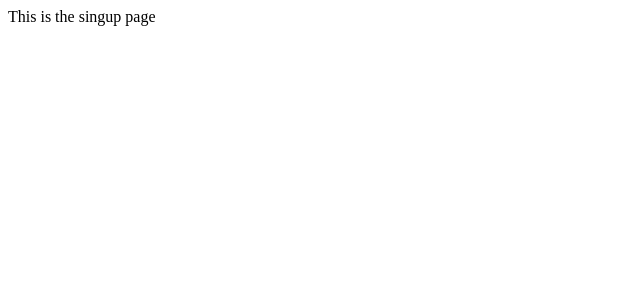
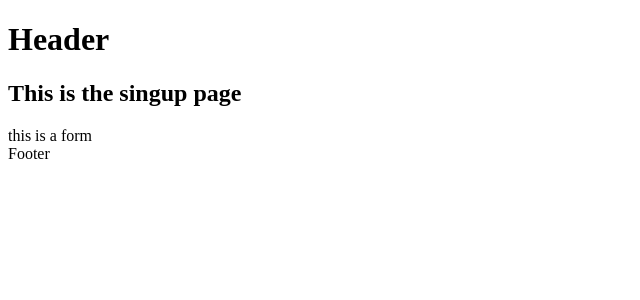
Before and after one commit to taylorhmorris/reading-log-front, a React (Vite) app: page /signup in a window 1280 px wide. Shown: the top 300 px of the page, without its empty margins (0-640 px from the left). Built offline with nearby package versions, Linux system fonts and the light colour scheme.

Commit message:
feat: create UserForm component, add header/main/footer tags to App

```diff
--- a/src/App.tsx
+++ b/src/App.tsx
@@ -8,12 +8,20 @@ function App() {
   return (
     <>
       <Router>
+        <div>
+          <header>
+            <h1>Header</h1>
+          </header>
+          <main>
             <Routes>
               <Route path="/" element={<Home />} />
               <Route path="/login" element={<Login />} />
               <Route path="/signup" element={<Signup />} />
               <Route path="/*" element={<NoMatch />} />
             </Routes>
+          </main>
+          <footer>Footer</footer>
+        </div>
       </Router>
     </>
   );
--- /dev/null
+++ b/src/components/UserForm.tsx
@@ -0,0 +1,7 @@
+export function UserForm() {
+  return (
+    <div>
+      <form>this is a form</form>
+    </div>
+  );
+}
--- a/src/pages/Home.tsx
+++ b/src/pages/Home.tsx
@@ -1,3 +1,7 @@
 export function Home() {
-  return <section>This is the home page</section>;
+  return (
+    <section>
+      <h2>This is the home page</h2>
+    </section>
+  );
 }
--- a/src/pages/Login.tsx
+++ b/src/pages/Login.tsx
@@ -1,3 +1,10 @@
+import { UserForm } from '../components/UserForm';
+
 export function Login() {
-  return <section>This is the login page</section>;
+  return (
+    <section>
+      <h2>This is the login page</h2>
+      <UserForm />
+    </section>
+  );
 }
--- a/src/pages/Signup.tsx
+++ b/src/pages/Signup.tsx
@@ -1,3 +1,10 @@
+import { UserForm } from '../components/UserForm';
+
 export function Signup() {
-  return <section>This is the singup page</section>;
+  return (
+    <section>
+      <h2>This is the singup page</h2>
+      <UserForm />
+    </section>
+  );
 }
```
Lines whose indentation alone changed are shown as unchanged.
